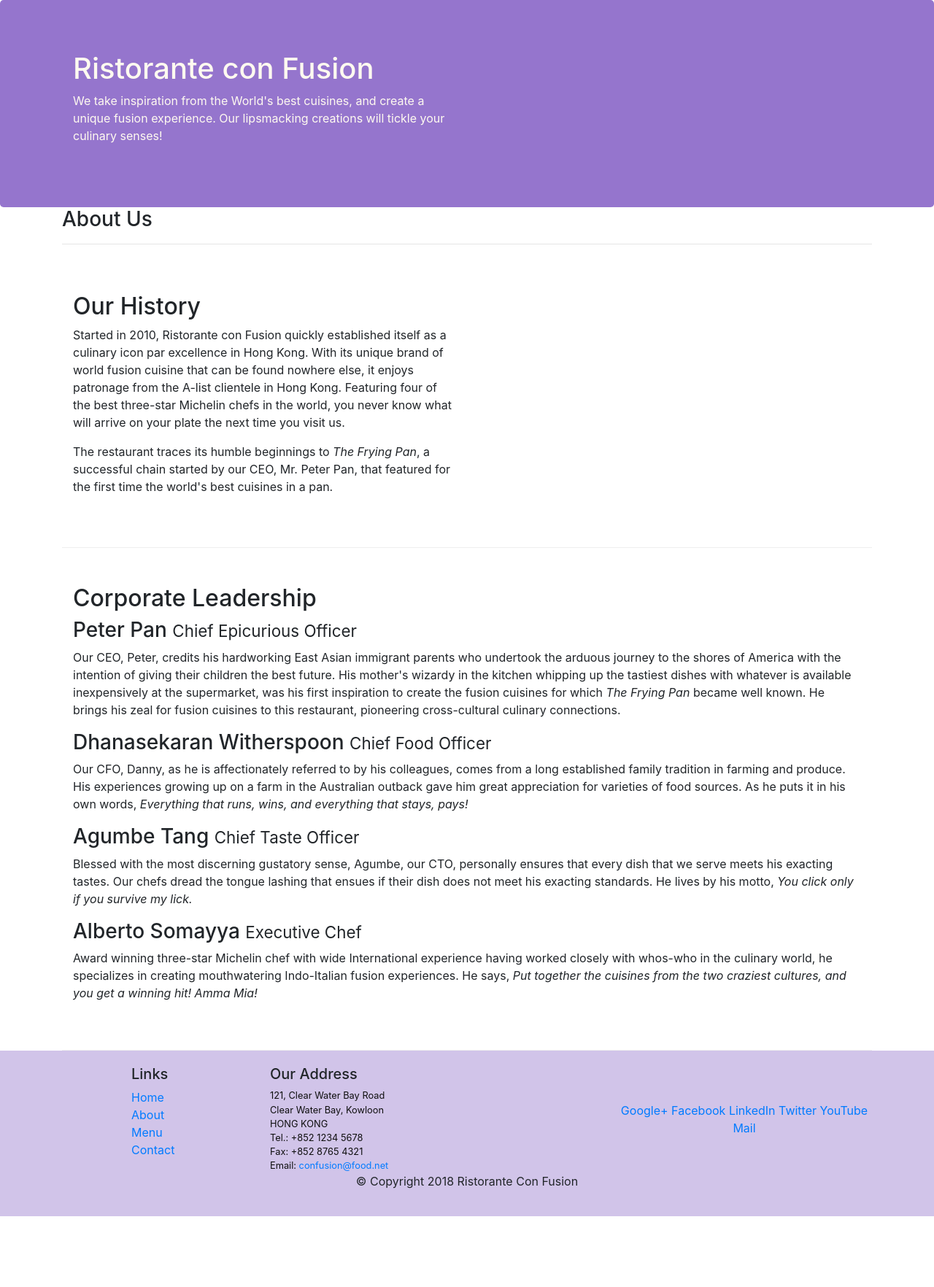
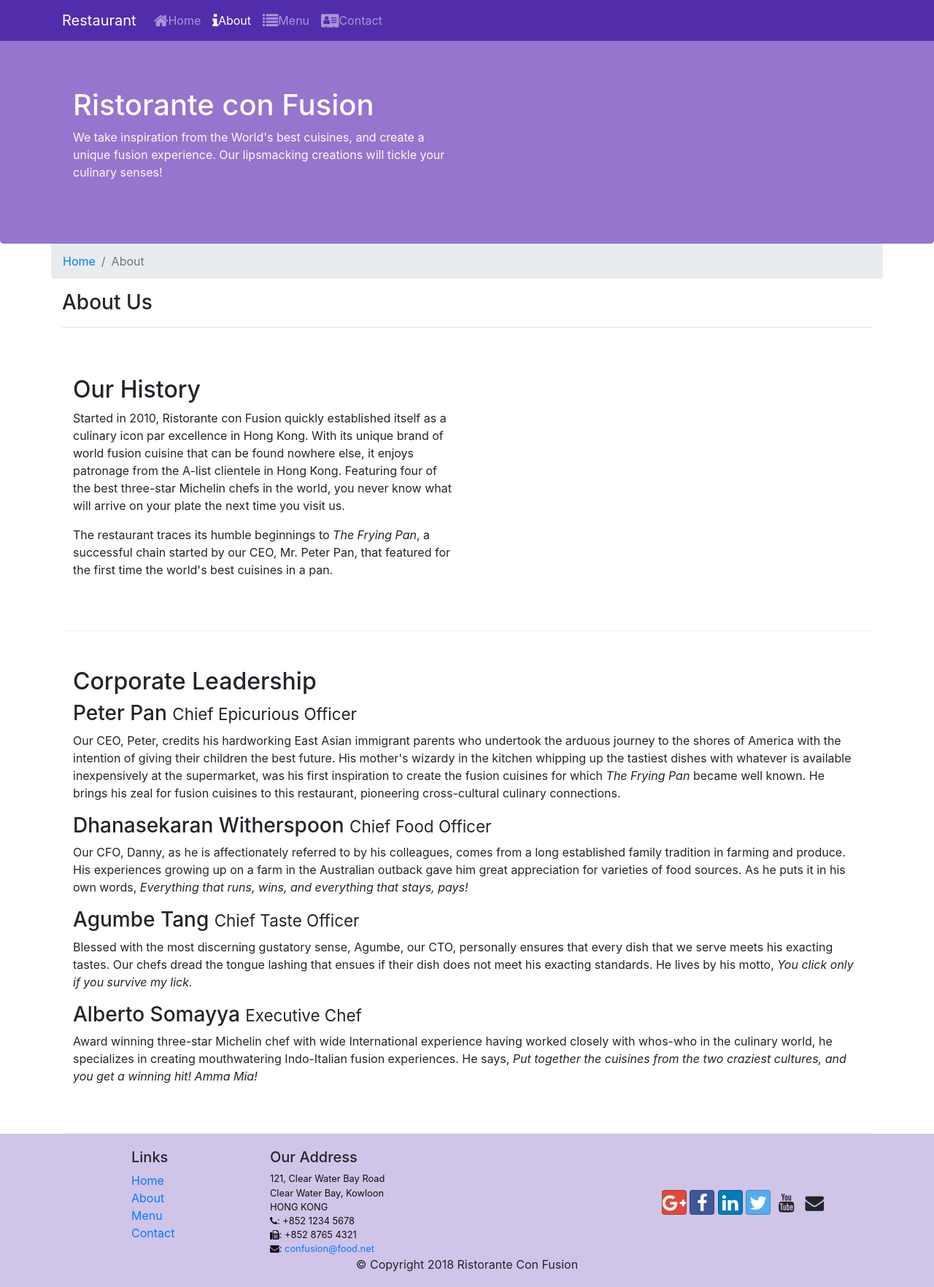
Before and after one commit to youssefbs/Restaurant, a website: page aboutus.html in a window 1280 px wide. Shown: the whole page at 73% size. Before the commit the page ends 1667 px from the top, so only its background shows below. Drawn offline with nearby package versions, Linux system fonts and the light colour scheme.

Commit message:
fontAwesome

```diff
--- a/aboutus.html
+++ b/aboutus.html
@@ -11,9 +11,27 @@
     <!-- Bootstrap CSS -->
     <link rel="stylesheet" href="node_modules/bootstrap/dist/css/bootstrap.min.css">
     <link rel="stylesheet" href="css/styles.css">
+    <link rel="stylesheet" href="node_modules/font-awesome/css/font-awesome.min.css">
+    <link rel="stylesheet" href="node_modules/bootstrap-social/bootstrap-social.css">
 </head>
 
 <body>
+    <nav class="navbar navbar-dark navbar-expand-sm fixed-top">
+       <div class="container">
+        <button class="navbar-toggler" type="button" data-toggle="collapse" data-target="#Navbar">
+            <span class="navbar-toggler-icon"></span>
+        </button>
+            <a class="navbar-brand" href="index.html">Restaurant</a>
+            <div class="collapse navbar-collapse" id="Navbar">
+                <ul class="navbar-nav mr-auto">
+                    <li class="nav-item"><a class="nav-link" href="index.html"><i class="fa fa-home fa-lg"></i>Home</a></li>
+                    <li class="nav-item active"><a class="nav-link" href="#"><i class="fa fa-info fa-lg"></i>About</a></li>
+                    <li class="nav-item"><a class="nav-link"><i class="fa fa-list fa-lg"></i>Menu</a></li>
+                    <li class="nav-item"><a class="nav-link"><i class="fa fa-address-card fa-lg"></i>Contact</a></li>
+                </ul>
+            </div>
+       </div>
+    </nav>
 
     <header class="jumbotron">
         <div class="container">
@@ -30,6 +48,10 @@
 
     <div class="container">
         <div class="row">
+            <ol class="col-12 breadcrumb">
+                <li class="breadcrumb-item"><a href="index.html">Home</a></li>
+                <li class="breadcrumb-item active">About</li>
+            </ol>
             <div class="col-12">
                <h3>About Us</h3>
                <hr>
@@ -69,7 +91,7 @@
                 <div class="col-4 offset-1 col-sm-2">
                     <h5>Links</h5>
                     <ul class="list-unstyled">
-                        <li><a href="#">Home</a></li>
+                        <li><a href="index.html">Home</a></li>
                         <li><a href="#">About</a></li>
                         <li><a href="#">Menu</a></li>
                         <li><a href="#">Contact</a></li>
@@ -81,19 +103,19 @@
 		              121, Clear Water Bay Road<br>
 		              Clear Water Bay, Kowloon<br>
 		              HONG KONG<br>
-		              Tel.: +852 1234 5678<br>
-		              Fax: +852 8765 4321<br>
-		              Email: <a href="mailto:confusion@food.net">confusion@food.net</a>
+		              <i class="fa fa-phone"></i>: +852 1234 5678<br>
+		              <i class="fa fa-fax"></i>: +852 8765 4321<br>
+		              <i class="fa fa-envelope"></i>: <a href="mailto:confusion@food.net">confusion@food.net</a>
 		           </address>
                 </div>
                 <div class="col-12 col-sm-4 align-self-center">
                     <div class="text-center">
-                        <a href="http://google.com/+">Google+</a>
-                        <a href="http://www.facebook.com/profile.php?id=">Facebook</a>
-                        <a href="http://www.linkedin.com/in/">LinkedIn</a>
-                        <a href="http://twitter.com/">Twitter</a>
-                        <a href="http://youtube.com/">YouTube</a>
-                        <a href="mailto:">Mail</a>
+                        <a class="btn btn-social-icon btn-google" href="http://google.com/+"><i class="fa fa-google-plus fa-lg"></i></a>
+                        <a class="btn btn-social-icon btn-facebook" href="http://www.facebook.com/profile.php?id="><i class="fa fa-facebook fa-lg"></i></a>
+                        <a class="btn btn-social-icon btn-linkedin" href="http://www.linkedin.com/in/"><i class="fa fa-linkedin fa-lg"></i></a>
+                        <a class="btn btn-social-icon btn-twitter" href="http://twitter.com/"><i class="fa fa-twitter fa-lg"></i></a>
+                        <a class="btn btn-social-icon btn-youtube" href="http://youtube.com/"><i class="fa fa-youtube fa-lg"></i></a>
+                        <a class="btn btn-social-icon" href="mailto:"><i class="fa fa-envelope fa-lg"></i></a>
                     </div>
                 </div>
            </div>
@@ -104,7 +126,7 @@
            </div>
         </div>
     </footer>
-    <script src="node_modules/jquery/dist/jquery.slim.min.js"></script>
+    <script src="node_modules/jquery/jquery.min.js"></script>
     <script src="node_modules/popper.js/dist/umd/popper.min.js"></script>
     <script src="node_modules/bootstrap/dist/js/bootstrap.min.js"></script>
 </body>
--- a/css/styles.css
+++ b/css/styles.css
@@ -28,3 +28,12 @@ address{
     margin:0px;
     color:#0f0f0f;
 }
+
+body{
+    padding:50px 0px 0px 0px;
+    z-index:0px;
+}
+
+.navbar-dark{
+    background-color:#512DAB;
+}
--- a/package.json
+++ b/package.json
@@ -15,6 +15,8 @@
   },
   "dependencies": {
     "bootstrap": "^4.4.1",
+    "bootstrap-social": "^5.1.1",
+    "font-awesome": "^4.7.0",
     "jquery": "^1.9.1",
     "popper.js": "^1.16.0"
   }
```
Also changed, not shown: index.html (+33 -12 lines), 1 other file.
